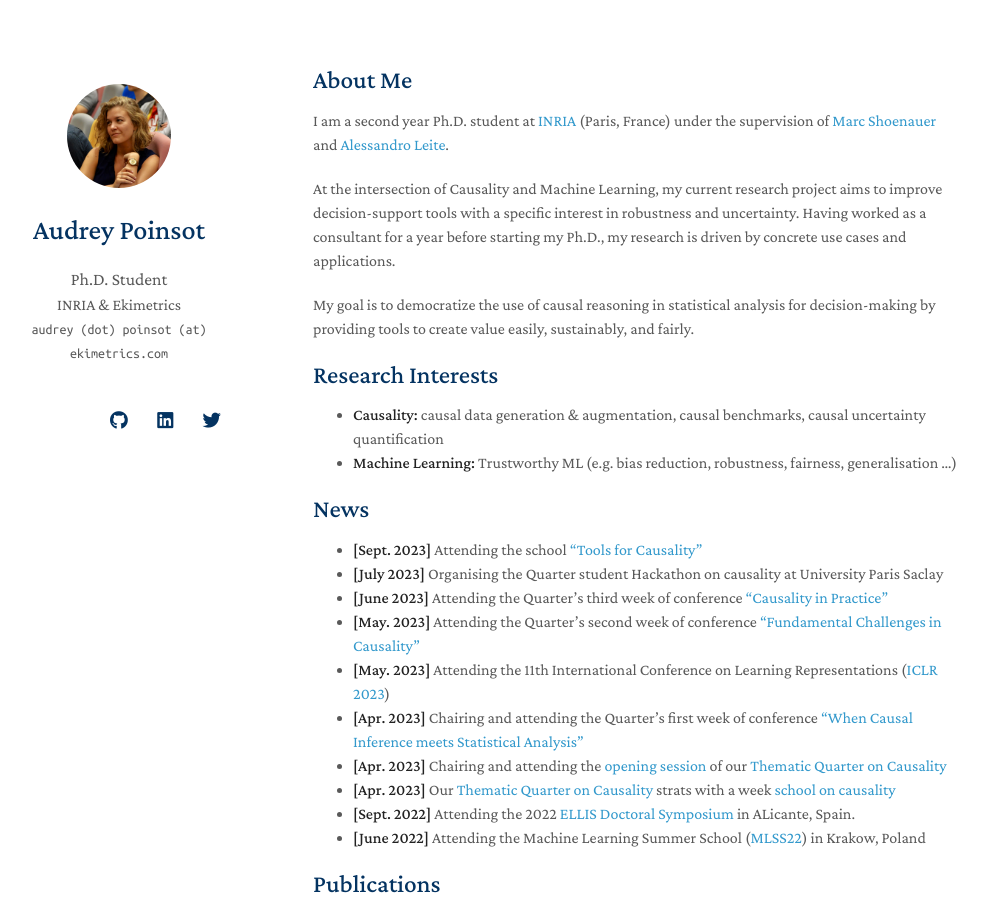
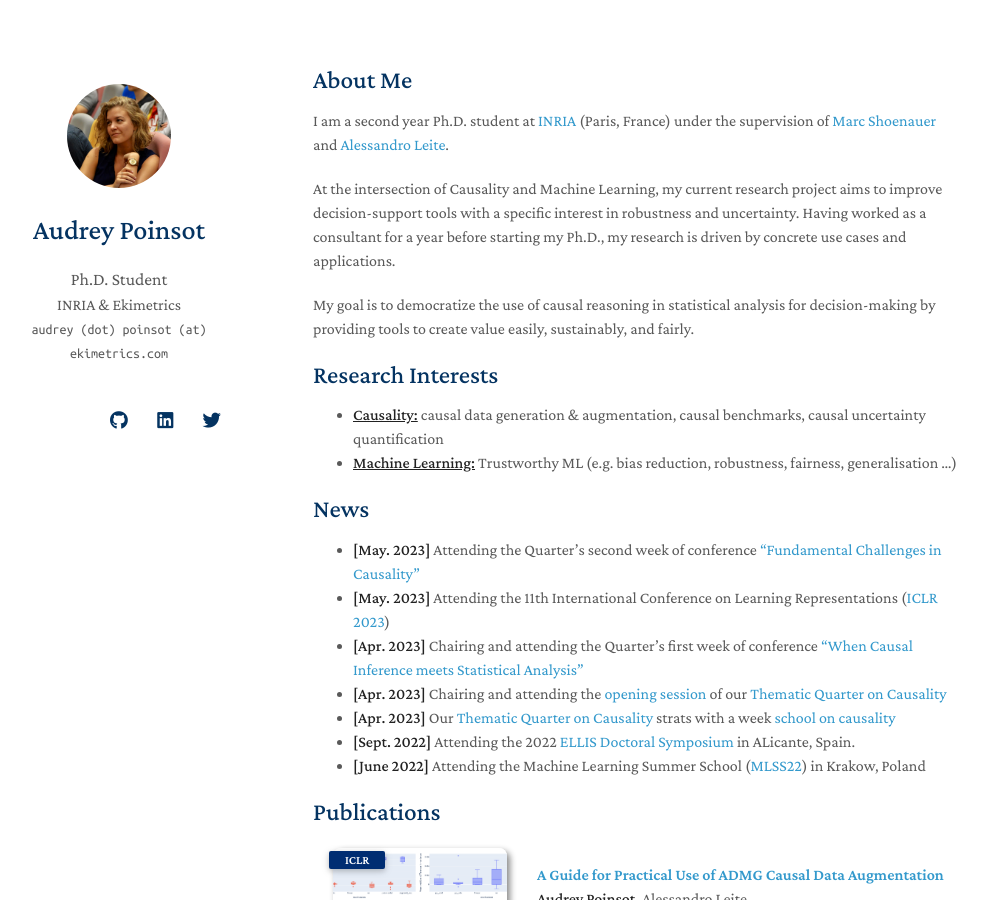
Before and after one commit to AudreyPoinsot/academic_website, a Jekyll site: the page built from index.md, in a window 1280 px wide and 900 px high. Shown: the whole window, without its empty margins (157-1144 px from the left). Built offline with Jekyll 4.4.1, drawn with Linux system fonts in a browser that asks for light colours; nearby versions of some CDN libraries; a style sheet for code colours, icons or effects is not loaded; our own code applies the rules of GitHub Pages for plain Markdown files.

Commit message:
modif alessandro comments

```diff
--- a/_config.yml
+++ b/_config.yml
@@ -20,7 +20,7 @@ twitter: https://twitter.com/PoinsotAudrey/
 
 # Images (e.g., your profile picture and your website's favicon)
 # "favicon" and "favicon_dark" are used for the light and dark modes, respectively.
-avatar: ./assets/img/new_profile_picture.jpg
+avatar: ./assets/img/new_profile_picture_square.jpg
 favicon: ./assets/img/favicon.png
 favicon_dark: ./assets/img/favicon-dark.png
 
--- a/index.md
+++ b/index.md
@@ -13,14 +13,11 @@ My goal is to democratize the use of causal reasoning in statistical analysis fo
 
 ## Research Interests
 
-- **Causality:** causal data generation & augmentation, causal benchmarks, causal uncertainty quantification
-- **Machine Learning:** Trustworthy ML (e.g. bias reduction, robustness, fairness, generalisation ...)
+- **<u>Causality:</u>** causal data generation & augmentation, causal benchmarks, causal uncertainty quantification
+- **<u>Machine Learning:</u>** Trustworthy ML (e.g. bias reduction, robustness, fairness, generalisation ...)
 
 ## News
 
-- **[Sept. 2023]** Attending the school <a href="https://quarter-on-causality.github.io/tools/">"Tools for Causality"</a>
-- **[July 2023]** Organising the Quarter student Hackathon on causality at University Paris Saclay
-- **[June 2023]** Attending the Quarter's third week of conference <a href="https://quarter-on-causality.github.io/practice/">"Causality in Practice"</a>
 - **[May. 2023]** Attending the Quarter's second week of conference <a href="https://quarter-on-causality.github.io/challenges/">"Fundamental Challenges in Causality"</a>
 - **[May. 2023]** Attending the 11th International Conference on Learning Representations (<a href="https://iclr.cc/">ICLR 2023</a>)
 - **[Apr. 2023]** Chairing and attending the Quarter's first week of conference <a href="https://quarter-on-causality.github.io/analysis/">"When Causal Inference meets Statistical Analysis"</a>
@@ -31,4 +28,5 @@ My goal is to democratize the use of causal reasoning in statistical analysis fo
 
 {% include_relative _includes/publications_and_talks.md %}
 
+
 {% include_relative _includes/services.md %}
```
Also changed, not shown: notes.md (added, +35 -0 lines), _includes/publications_and_talks.md (line endings or trailing spaces), assets/img/new_profile_picture_square.jpg (renamed from assets/img/new_profile_picture.jpg), 1 other file.
